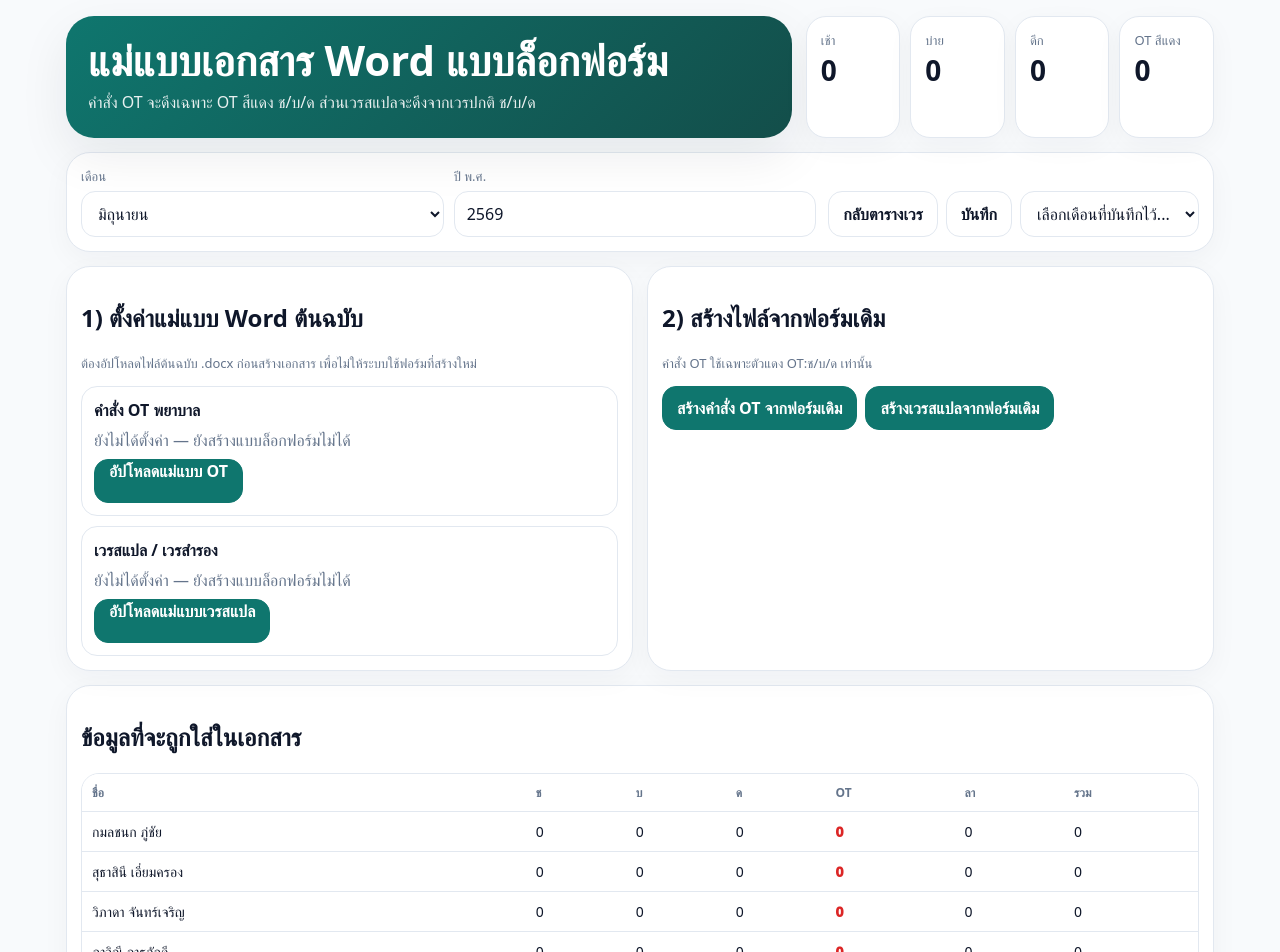
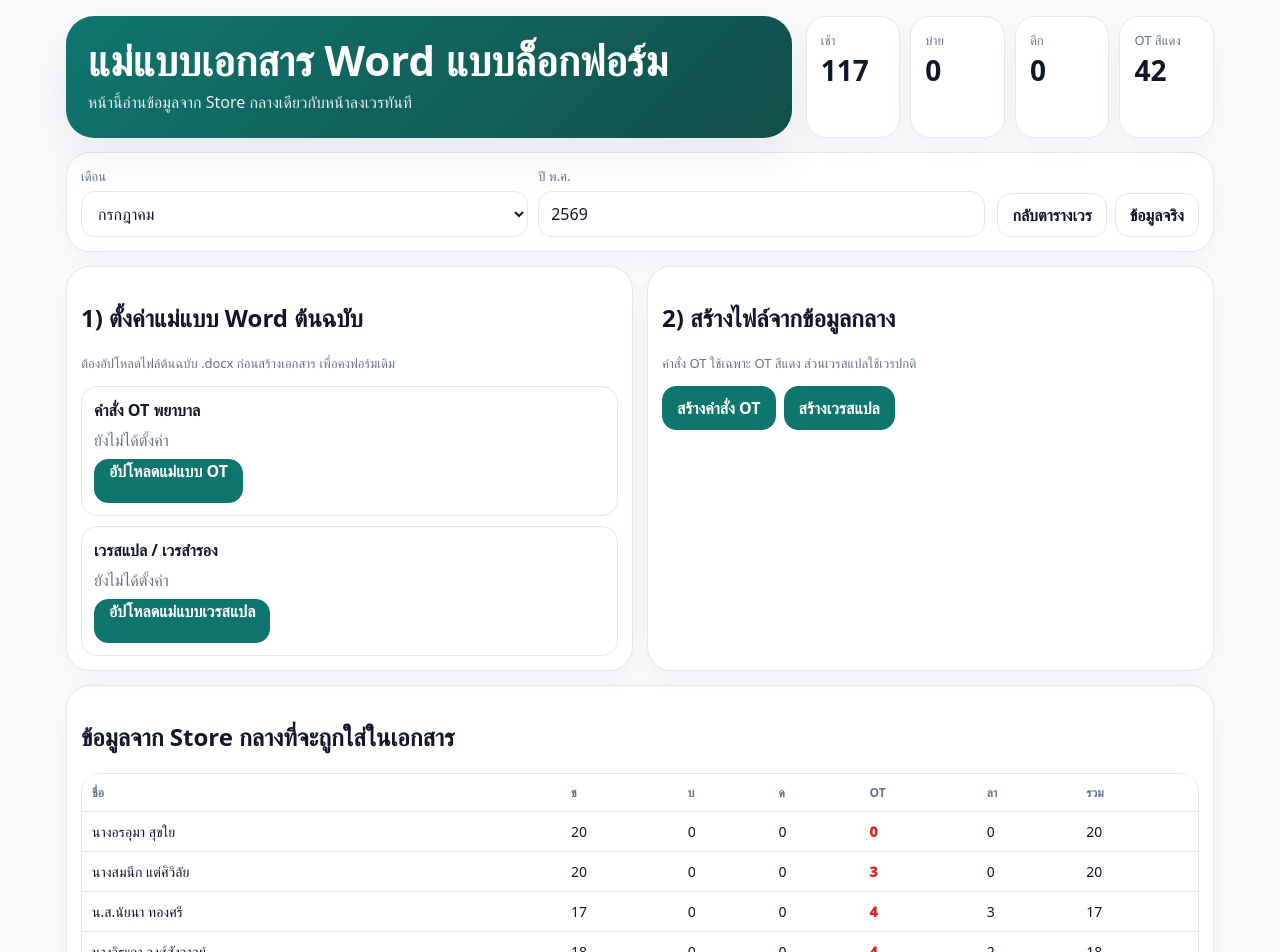
Before and after one commit to proweed001-ux/nurse-shift-mobile-web, a Next.js app: page /templates in a window 1280 px wide. Shown: the top 952 px of the page. Built offline with nearby package versions, Linux system fonts and the light colour scheme.

Commit message:
Use unified shift store on templates page

```diff
--- a/app/templates/page.tsx
+++ b/app/templates/page.tsx
@@ -4,31 +4,25 @@
 import Link from 'next/link';
 import { thaiMonths } from '../../lib/date';
 import { summarize } from '../../lib/logic';
-import { listPlans, loadPersonnel, loadPlan, makeBlankPlan, savePlan } from '../../lib/storage';
 import { MonthPlan } from '../../lib/types';
 import { clearTemplate, loadTemplateMeta, saveTemplateFile, TemplateKind, TemplateMeta } from '../../lib/template-documents';
 import { exportOtFromTemplateStrict2, exportReserveFromTemplateStrict2 } from '../../lib/template-documents-strict2';
-
-const now = new Date();
-const defaultMonth = now.getMonth() + 1;
-const defaultBuddhistYear = now.getFullYear() + 543;
+import { ShiftPlan, listenPlanSync, loadCurrentPlan, loadPlan, savePlan, toLegacyPlan } from '../shiftStore';
 
 export default function TemplatesPage() {
-  const [month, setMonth] = useState(defaultMonth);
-  const [buddhistYear, setBuddhistYear] = useState(defaultBuddhistYear);
-  const [plan, setPlan] = useState<MonthPlan | null>(null);
-  const [plans, setPlans] = useState<MonthPlan[]>([]);
+  const [plan, setPlan] = useState<ShiftPlan | null>(null);
   const [message, setMessage] = useState('');
   const [templateMeta, setTemplateMeta] = useState<Record<TemplateKind, TemplateMeta | null>>({ ot: null, reserve: null });
 
   useEffect(() => {
-    const loaded = loadPlan(month, buddhistYear) ?? makeBlankPlan(month, buddhistYear, loadPersonnel());
-    setPlan(loaded);
-    setPlans(listPlans());
+    const current = savePlan(loadCurrentPlan());
+    setPlan(current);
     refreshTemplateMeta();
-  }, [month, buddhistYear]);
+    return listenPlanSync((next) => setPlan(next));
+  }, []);
 
-  const summary = useMemo(() => (plan ? summarize(plan) : []), [plan]);
+  const legacyPlan = useMemo(() => plan ? toLegacyPlan(plan) as unknown as MonthPlan : null, [plan]);
+  const summary = useMemo(() => (legacyPlan ? summarize(legacyPlan) : []), [legacyPlan]);
   const totals = useMemo(() => ({
     morning: summary.reduce((sum, row) => sum + row.morning, 0),
     afternoon: summary.reduce((sum, row) => sum + row.afternoon, 0),
@@ -38,6 +32,11 @@
 
   function refreshTemplateMeta() {
     setTemplateMeta({ ot: loadTemplateMeta('ot'), reserve: loadTemplateMeta('reserve') });
+  }
+
+  function changeMonth(month: number, year: number) {
+    const next = savePlan(loadPlan(month, year));
+    setPlan(next);
   }
 
   async function handleTemplateUpload(kind: TemplateKind, event: ChangeEvent<HTMLInputElement>) {
@@ -60,55 +59,34 @@
     setMessage(kind === 'ot' ? 'ลบแม่แบบคำสั่ง OT แล้ว' : 'ลบแม่แบบเวรสแปลแล้ว');
   }
 
-  function saveCurrentPlan() {
-    if (!plan) return;
-    savePlan(plan);
-    setPlans(listPlans());
-    setMessage('บันทึกแผนเวรแล้ว');
-  }
-
-  function selectPlan(planId: string) {
-    const selected = plans.find((item) => item.id === planId);
-    if (!selected) return;
-    setMonth(selected.month);
-    setBuddhistYear(selected.buddhistYear);
-    setPlan(selected);
-  }
-
   function exportOt() {
-    if (!plan) return;
+    if (!legacyPlan) return;
     try {
-      if (!templateMeta.ot) {
-        setMessage('ต้องอัปโหลดแม่แบบคำสั่ง OT ก่อน เพื่อคงฟอร์มต้นฉบับเป๊ะ');
-        return;
-      }
-      exportOtFromTemplateStrict2(plan);
+      if (!templateMeta.ot) { setMessage('ต้องอัปโหลดแม่แบบคำสั่ง OT ก่อน เพื่อคงฟอร์มต้นฉบับเป๊ะ'); return; }
+      exportOtFromTemplateStrict2(legacyPlan);
     } catch (error) {
       setMessage(error instanceof Error ? error.message : 'สร้างคำสั่ง OT ไม่สำเร็จ');
     }
   }
 
   function exportReserve() {
-    if (!plan) return;
+    if (!legacyPlan) return;
     try {
-      if (!templateMeta.reserve) {
-        setMessage('ต้องอัปโหลดแม่แบบเวรสแปลก่อน เพื่อคงฟอร์มต้นฉบับเป๊ะ');
-        return;
-      }
-      exportReserveFromTemplateStrict2(plan);
+      if (!templateMeta.reserve) { setMessage('ต้องอัปโหลดแม่แบบเวรสแปลก่อน เพื่อคงฟอร์มต้นฉบับเป๊ะ'); return; }
+      exportReserveFromTemplateStrict2(legacyPlan);
     } catch (error) {
       setMessage(error instanceof Error ? error.message : 'สร้างเวรสแปลไม่สำเร็จ');
     }
   }
 
-  if (!plan) return null;
+  if (!plan || !legacyPlan) return null;
 
   return (
     <main className="app-shell">
       <section className="hero">
         <div className="hero-card">
           <h1>แม่แบบเอกสาร Word แบบล็อกฟอร์ม</h1>
-          <p>คำสั่ง OT จะดึงเฉพาะ OT สีแดง ช/บ/ด ส่วนเวรสแปลจะดึงจากเวรปกติ ช/บ/ด</p>
+          <p>หน้านี้อ่านข้อมูลจาก Store กลางเดียวกับหน้าลงเวรทันที</p>
         </div>
         <div className="quick-grid">
           <div className="stat"><div className="stat-label">เช้า</div><div className="stat-value">{totals.morning}</div></div>
@@ -122,22 +100,18 @@
         <div className="field-row">
           <div className="field">
             <label>เดือน</label>
-            <select className="select" value={month} onChange={(event) => setMonth(Number(event.target.value))}>
+            <select className="select" value={plan.month} onChange={(event) => changeMonth(Number(event.target.value), plan.year)}>
               {thaiMonths.map((name, index) => <option key={name} value={index + 1}>{name}</option>)}
             </select>
           </div>
           <div className="field">
             <label>ปี พ.ศ.</label>
-            <input className="input" inputMode="numeric" value={buddhistYear} onChange={(event) => setBuddhistYear(Number(event.target.value) || defaultBuddhistYear)} />
+            <input className="input" inputMode="numeric" value={plan.year} onChange={(event) => changeMonth(plan.month, Number(event.target.value) || plan.year)} />
           </div>
         </div>
         <div className="actions">
           <Link className="btn" href="/">กลับตารางเวร</Link>
-          <button className="btn" onClick={saveCurrentPlan}>บันทึก</button>
-          <select className="select" style={{ width: 'auto' }} defaultValue="" onChange={(event) => selectPlan(event.target.value)}>
-            <option value="" disabled>เลือกเดือนที่บันทึกไว้...</option>
-            {plans.map((item) => <option key={item.id} value={item.id}>{thaiMonths[item.month - 1]} {item.buddhistYear}</option>)}
-          </select>
+          <Link className="btn" href="/forms">ข้อมูลจริง</Link>
         </div>
       </section>
 
@@ -146,55 +120,40 @@
       <section className="panel-grid">
         <div className="card">
           <h2>1) ตั้งค่าแม่แบบ Word ต้นฉบับ</h2>
-          <p className="hint">ต้องอัปโหลดไฟล์ต้นฉบับ .docx ก่อนสร้างเอกสาร เพื่อไม่ให้ระบบใช้ฟอร์มที่สร้างใหม่</p>
-
+          <p className="hint">ต้องอัปโหลดไฟล์ต้นฉบับ .docx ก่อนสร้างเอกสาร เพื่อคงฟอร์มเดิม</p>
           <div className="person-card">
             <div className="person-title">คำสั่ง OT พยาบาล</div>
-            <div className="muted">{templateMeta.ot ? `ล็อกฟอร์มจากไฟล์: ${templateMeta.ot.name}` : 'ยังไม่ได้ตั้งค่า — ยังสร้างแบบล็อกฟอร์มไม่ได้'}</div>
+            <div className="muted">{templateMeta.ot ? `ล็อกฟอร์มจากไฟล์: ${templateMeta.ot.name}` : 'ยังไม่ได้ตั้งค่า'}</div>
             <div className="actions">
               <label className="btn primary">อัปโหลดแม่แบบ OT<input hidden type="file" accept=".docx" onChange={(event) => handleTemplateUpload('ot', event)} /></label>
               {templateMeta.ot ? <button className="btn danger" onClick={() => removeTemplate('ot')}>ลบ</button> : null}
             </div>
           </div>
-
           <div className="person-card" style={{ marginTop: 10 }}>
             <div className="person-title">เวรสแปล / เวรสำรอง</div>
-            <div className="muted">{templateMeta.reserve ? `ล็อกฟอร์มจากไฟล์: ${templateMeta.reserve.name}` : 'ยังไม่ได้ตั้งค่า — ยังสร้างแบบล็อกฟอร์มไม่ได้'}</div>
+            <div className="muted">{templateMeta.reserve ? `ล็อกฟอร์มจากไฟล์: ${templateMeta.reserve.name}` : 'ยังไม่ได้ตั้งค่า'}</div>
             <div className="actions">
               <label className="btn primary">อัปโหลดแม่แบบเวรสแปล<input hidden type="file" accept=".docx" onChange={(event) => handleTemplateUpload('reserve', event)} /></label>
               {templateMeta.reserve ? <button className="btn danger" onClick={() => removeTemplate('reserve')}>ลบ</button> : null}
             </div>
           </div>
         </div>
-
         <div className="card">
-          <h2>2) สร้างไฟล์จากฟอร์มเดิม</h2>
-          <p className="hint">คำสั่ง OT ใช้เฉพาะตัวแดง OT:ช/บ/ด เท่านั้น</p>
+          <h2>2) สร้างไฟล์จากข้อมูลกลาง</h2>
+          <p className="hint">คำสั่ง OT ใช้เฉพาะ OT สีแดง ส่วนเวรสแปลใช้เวรปกติ</p>
           <div className="actions">
-            <button className="btn primary" onClick={exportOt}>สร้างคำสั่ง OT จากฟอร์มเดิม</button>
-            <button className="btn primary" onClick={exportReserve}>สร้างเวรสแปลจากฟอร์มเดิม</button>
+            <button className="btn primary" onClick={exportOt}>สร้างคำสั่ง OT</button>
+            <button className="btn primary" onClick={exportReserve}>สร้างเวรสแปล</button>
           </div>
         </div>
       </section>
 
       <section className="card" style={{ marginTop: 14 }}>
-        <h2>ข้อมูลที่จะถูกใส่ในเอกสาร</h2>
+        <h2>ข้อมูลจาก Store กลางที่จะถูกใส่ในเอกสาร</h2>
         <div className="grid-wrap">
           <table className="summary-table">
             <thead><tr><th>ชื่อ</th><th>ช</th><th>บ</th><th>ด</th><th>OT</th><th>ลา</th><th>รวม</th></tr></thead>
-            <tbody>
-              {summary.map((row) => (
-                <tr key={row.personnel.id}>
-                  <td>{row.personnel.fullName}</td>
-                  <td>{row.morning}</td>
-                  <td>{row.afternoon}</td>
-                  <td>{row.night}</td>
-                  <td className="ot-table-text">{row.otTotal}</td>
-                  <td>{row.leaveTotal}</td>
-                  <td>{row.workTotal}</td>
-                </tr>
-              ))}
-            </tbody>
+            <tbody>{summary.map((row) => <tr key={row.personnel.id}><td>{row.personnel.fullName}</td><td>{row.morning}</td><td>{row.afternoon}</td><td>{row.night}</td><td className="ot-table-text">{row.otTotal}</td><td>{row.leaveTotal}</td><td>{row.workTotal}</td></tr>)}</tbody>
           </table>
         </div>
       </section>
```
